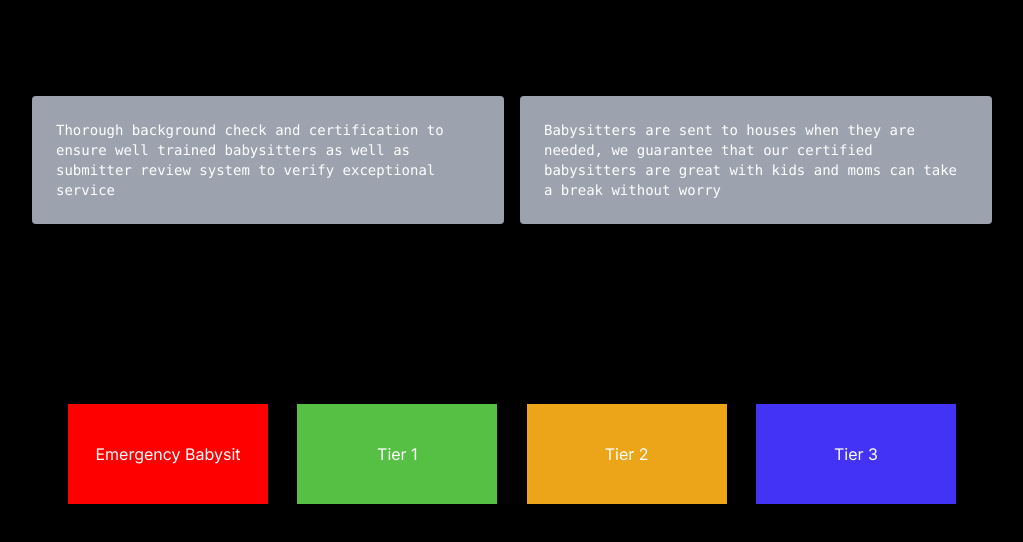
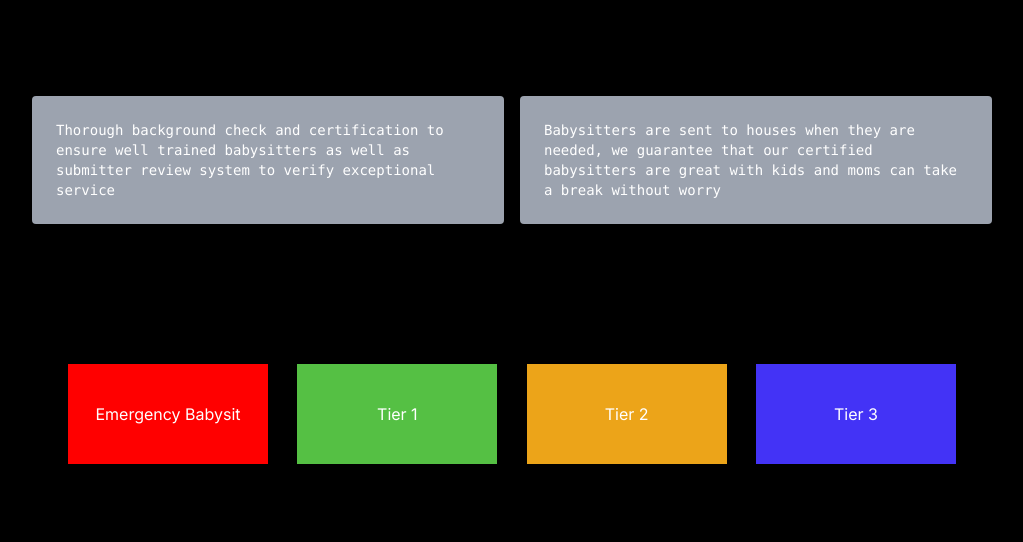
Before and after one commit to darrenang2/sitter-emitter, a Next.js app: page / in a window 1280 px wide. Shown: the top 542 px of the page, without its empty margins (128-1151 px from the left). Built offline with nearby package versions, Linux system fonts and the light colour scheme.

Commit message:
Fixed button link

```diff
--- a/src/app/globals.css
+++ b/src/app/globals.css
@@ -37,7 +37,7 @@ body {
   flex-wrap: wrap;
   justify-content: space-between;
   align-items: center;
-  padding: 0 100px;
+  padding: 40px 100px;
   width: 100%;
 }
 
--- a/src/app/page.js
+++ b/src/app/page.js
@@ -18,15 +18,11 @@ export default function Home() {
 
       <div className="mb-32 grid text-center lg:w-full lg:mb-0 lg:grid-cols-4 lg:text-left">
         <div className="imgWithDes">
+          <a href="https://nextjs.org/docs?utm_source=create-next-app&utm_medium=appdir-template&utm_campaign=create-next-app">
             <button id="emergency">
-            <a
-              href="https://nextjs.org/docs?utm_source=create-next-app&utm_medium=appdir-template&utm_campaign=create-next-app"
-              target="_blank"
-              rel="noopener noreferrer"
-            >
                 Emergency Babysit
+            </button>
           </a>
-          </button>
           <p className="des">
             $40 per hour. A licensed, sitter certified professional will come to
             desired location immediately.
@@ -34,15 +30,11 @@ export default function Home() {
         </div>
 
         <div className="imgWithDes">
+          <a href="https://nextjs.org/docs?utm_source=create-next-app&utm_medium=appdir-template&utm_campaign=create-next-app">
             <button id="tier1">
-            <a
-              href="https://nextjs.org/docs?utm_source=create-next-app&utm_medium=appdir-template&utm_campaign=create-next-app"
-              target="_blank"
-              rel="noopener noreferrer"
-            >
                 Tier 1
+            </button>
           </a>
-          </button>
           <p className="des">
             $200 per month. Professional sitters will arrive to the location for
             a maximum of 20 hours each month when needed.
@@ -50,15 +42,11 @@ export default function Home() {
         </div>
 
         <div className="imgWithDes">
+          <a href="https://nextjs.org/docs?utm_source=create-next-app&utm_medium=appdir-template&utm_campaign=create-next-app">
             <button id="tier2">
-            <a
-              href="https://nextjs.org/docs?utm_source=create-next-app&utm_medium=appdir-template&utm_campaign=create-next-app"
-              target="_blank"
-              rel="noopener noreferrer"
-            >
                 Tier 2
+            </button>
           </a>
-          </button>
           <p className="des">
             $300 per month. Professional sitters will arrive to the location for
             a maximum of 35 hours each month when needed.
@@ -66,15 +54,11 @@ export default function Home() {
         </div>
 
         <div className="imgWithDes">
+          <a href="https://nextjs.org/docs?utm_source=create-next-app&utm_medium=appdir-template&utm_campaign=create-next-app">
             <button id="tier3">
-            <a
-              href="https://nextjs.org/docs?utm_source=create-next-app&utm_medium=appdir-template&utm_campaign=create-next-app"
-              target="_blank"
-              rel="noopener noreferrer"
-            >
                 Tier 3
+            </button>
           </a>
-          </button>
           <p className="des">
             $500 per month. Professional sitters will arrive to the location for
             a maximum of 60 hours each month when needed.
```
Lines whose indentation alone changed are shown as unchanged.
